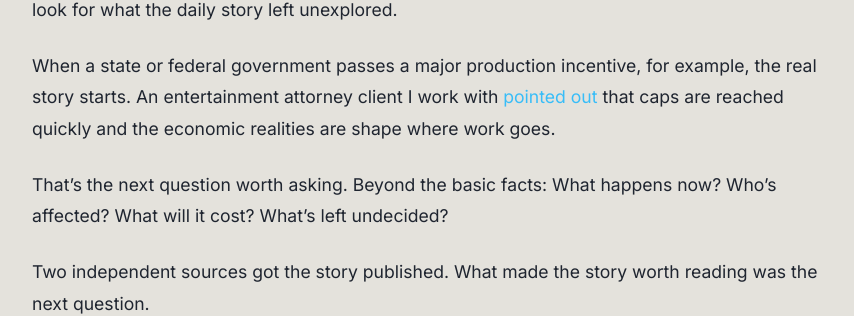
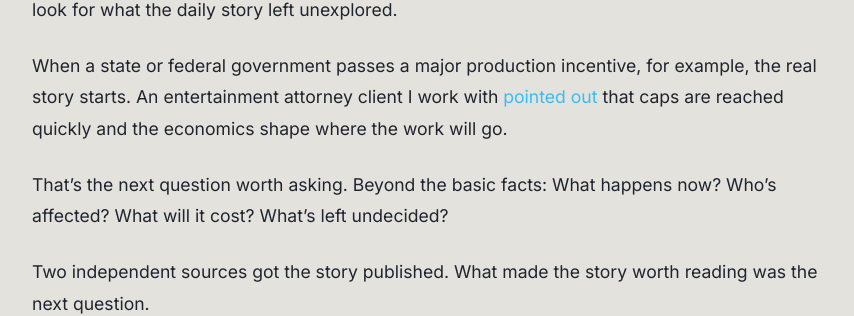
Before and after one commit to jkandel/kandel-website, a Jekyll site: the page built from _posts/2026-11-06-what-good-writing-takes-in-the-ai-era.md, in a window 1280 px wide and 900 px high, scrolled down 1535 px. Shown: the part 220-536 px from the top of the window, without its empty margins (208-1062 px from the left). Built offline with Jekyll 4.4.1, drawn with Linux system fonts in a browser that asks for light colours.

Commit message:
Update _posts/2026-11-06-what-good-writing-takes-in-the-ai-era.md (via Pages CMS)

```diff
--- a/_posts/2026-11-06-what-good-writing-takes-in-the-ai-era.md
+++ b/_posts/2026-11-06-what-good-writing-takes-in-the-ai-era.md
@@ -24,7 +24,7 @@
 
 Once you have the primary sources, the digging begins: read the coverage, ask questions, and look for what the daily story left unexplored.
 
-When a state or federal government passes a major production incentive, for example, the real story starts. An entertainment attorney client I work with [pointed out](https://laist.com/news/arts-and-entertainment/california-post-production-tax-credit-federal-credit-game-changer) that caps are reached quickly and the economic realities are shape where work goes.
+When a state or federal government passes a major production incentive, for example, the real story starts. An entertainment attorney client I work with [pointed out](https://laist.com/news/arts-and-entertainment/california-post-production-tax-credit-federal-credit-game-changer) that caps are reached quickly and the economics shape where the work will go.
 
 That's the next question worth asking. Beyond the basic facts: What happens now? Who's affected? What will it cost? What's left undecided?
 
```
